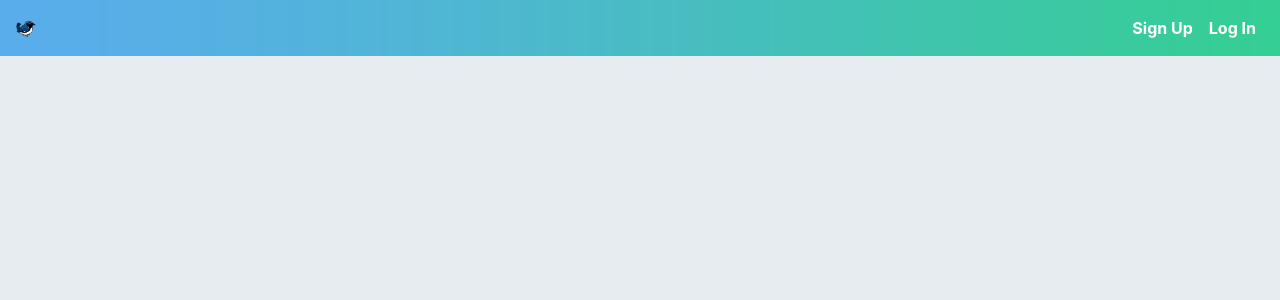
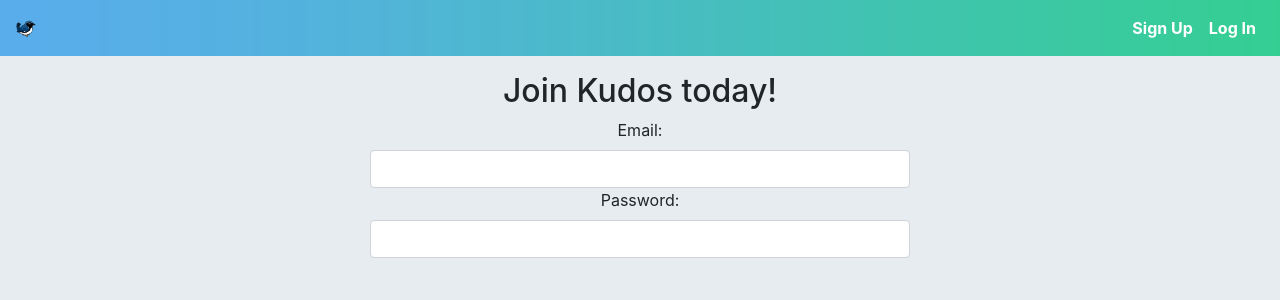
Before and after one commit to othmane-mahfoud/kudos, a React (Create React App) app in the folder frontend_kudos/: page /signup in a window 1280 px wide. Shown: the top 300 px of the page. Built offline with nearby package versions, Linux system fonts and the light colour scheme.

Commit message:
Build simple authentication form

```diff
--- /dev/null
+++ b/frontend_kudos/src/components/AuthForm.js
@@ -0,0 +1,46 @@
+import React, {Component} from "react";
+
+export default class AuthForm extends Component {
+  constructor(props){
+    super(props);
+    this.state = {
+      email : "",
+      username : "",
+      password : "",
+      profileImageUrl : ""
+    };
+  }
+  render() {
+    const { email, username, password, profileImageUrl } = this.state;
+    const { heading, buttonText } = this.props;
+    return(
+      <div>
+        <div className = "row justify-content-md-center text-center">
+          <div className = "col-md-6">
+            <form onSubmit = {this.handleSubmit}>
+              <h2>{heading}</h2>
+              <label htmlFor = "email">Email:</label>
+              <input
+                className = "form-control"
+                id = "email"
+                name = "email"
+                onChange = {this.handleChange}
+                value = {email}
+                type = "text"
+              />
+              <label htmlFor = "password">Password:</label>
+              <input
+                className = "form-control"
+                id = "password"
+                name = "password"
+                onChange = {this.handleChange}
+                value = {email}
+                type = "password"
+              />
+            </form>
+          </div>
+        </div>
+      </div>
+    );
+  }
+}
--- a/frontend_kudos/src/containers/Main.js
+++ b/frontend_kudos/src/containers/Main.js
@@ -2,12 +2,32 @@
 import {Switch, Route, withRouter, Redirect} from "react-router-dom";
 import {connect} from "react-redux";
 import Homepage from "../components/Homepage";
+import AuthForm from "../components/AuthForm";
 
 const Main = props => {
   return(
     <div className="container">
       <Switch>
-        <Route exact path="/" render={props => <Homepage {...props} />} />
+        <Route
+          exact path = "/"
+          render = {props => <Homepage {...props} />}
+        />
+        <Route
+          exact path="/signin"
+          render={props => {
+            return(
+              <AuthForm buttonText="Log in" heading="Welcome Back" {...props}/>
+            );
+          }}
+        />
+        <Route
+          exact path="/signup"
+          render={props => {
+            return(
+              <AuthForm buttonText="Sign up" heading="Join Kudos today!" {...props}/>
+            );
+          }}
+        />
       </Switch>
 
     </div>
```
